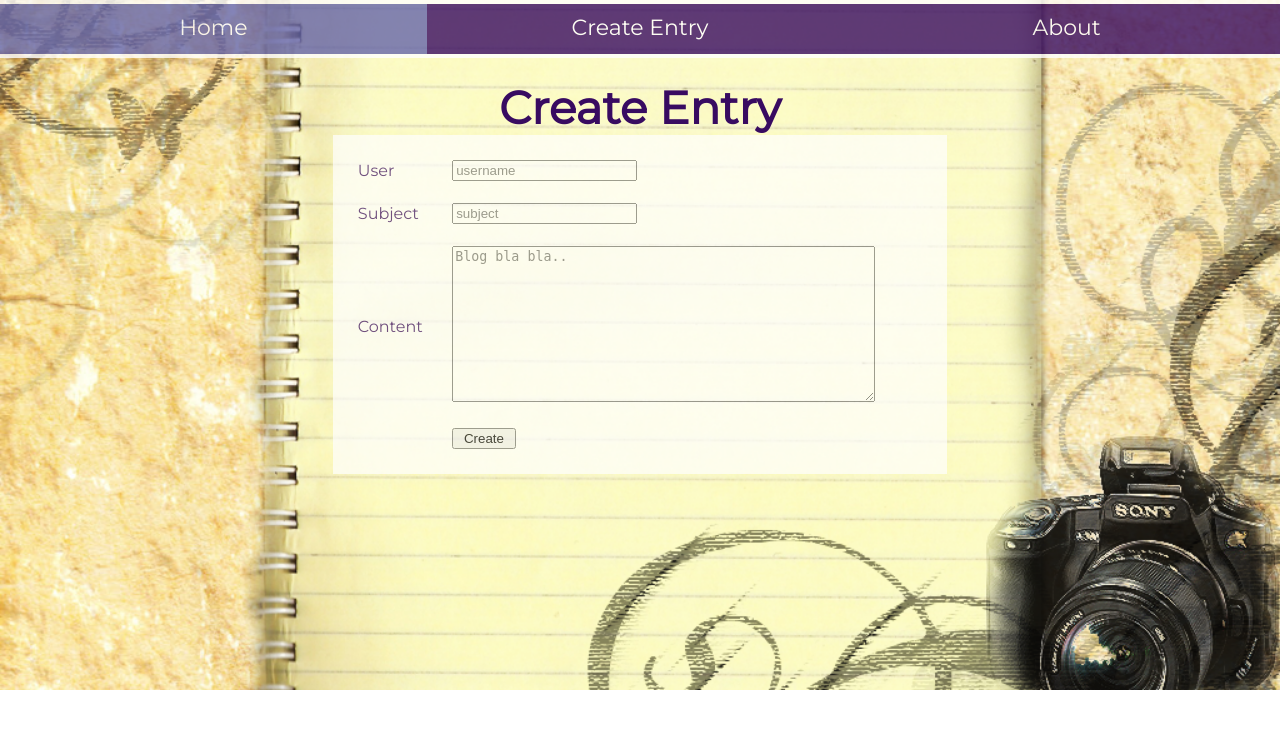
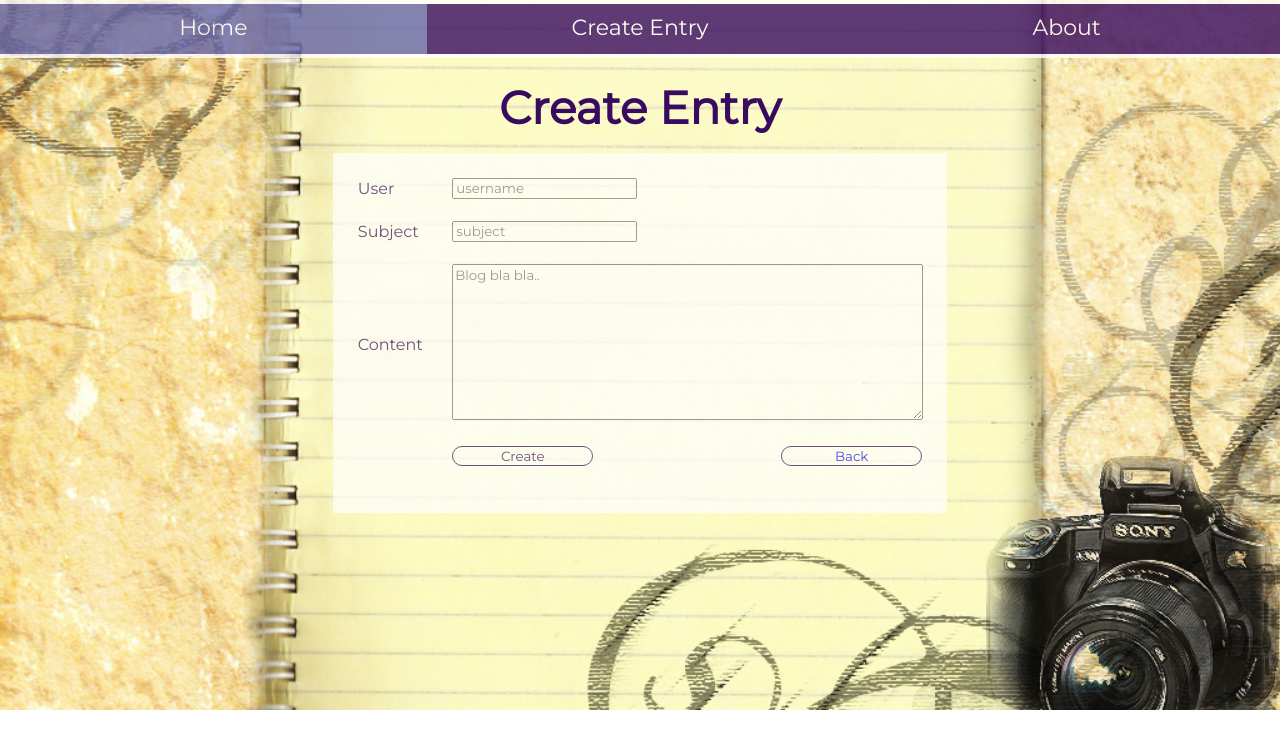
Before and after one commit to schoepfi88/webinfo, a PHP site: page /new.php in a window 1280 px wide. Shown: the top 729 px of the page. Run offline with PHP 8.4, Linux system fonts and the light colour scheme; data that the repository does not hold is empty.

Commit message:
add back button

```diff
--- a/02/css/theme.css
+++ b/02/css/theme.css
@@ -95,15 +95,57 @@ table {
     margin: auto;
 }
 
-# button {
-    height: 30pt;
-    width: 50%;
-    color: black;
+button {
+    width: 30%;
+    color: #380B61;
     background-color: white;
     border-color: white;
     border: 1pt solid;
-    border font-family: Montserrat;
-    -moz-border-radius: 10px;
-    -webkit-border-radius: 10px;
+    font-family: Montserrat;
     border-radius: 10px;
 }
+
+
+#submit {
+    width: 30%;
+    color: #380B61;
+    background-color: white;
+    border-color: white;
+    border: 1pt solid;
+    font-family: Montserrat;
+    border-radius: 10px;
+}
+
+#back {
+	float: right;
+	font-family:  Montserrat;
+}
+
+a {
+	text-decoration: none;
+}
+
+#content {
+	width: 99%;
+}
+
+.feedback {
+	color: black !important;
+	font-size: 12px;
+}
+
+
+*::-webkit-input-placeholder {
+    font-family: Montserrat;
+}
+
+*:-ms-input-placeholder {
+    font-family: Montserrat;
+
+*:-moz-placeholder {
+    font-family:  Montserrat;
+}
+
+*::-moz-placeholder {
+    font-family:  Montserrat;
+}
--- a/02/new.php
+++ b/02/new.php
@@ -20,7 +20,7 @@
 		$sql = "INSERT INTO entry (session_id, reporter, subject, content) VALUES ('$session_id', '$reporter', '$subject', '$content')";
 
 		if ($conn->query($sql) === TRUE) {
-			echo "New entry created successfully";
+			$error = "New entry created successfully";
 
 		} else {
 			echo "Error: " . $sql . "<br>" . $conn->error;
@@ -48,6 +48,7 @@ $conn->close();
         </div>
 
         <h1>Create Entry</h1>
+        <br>
         <div id="entry">
             <form id="form1" action="" method="post">
                 <table id="formtable">
@@ -72,17 +73,16 @@ $conn->close();
                     <tr>
                         <td></td>
                         <td>
-                            <input name="submit" type="submit" value=" Create ">
+                            <input id="submit" name="submit" type="submit" value=" Create ">
+                            <button id="back"><a href="/">Back</a></button>
+
                         </td>
                     </tr>
-
-
-
+                    <tr>
+								<td></td>
+								<td><div class="feedback"><?php echo $error; ?></div></td>
+                    </tr>
                 </table>
-                <!--
-
-<span><?php echo $error; ?></span>
--->
             </form>
 
         </div>
--- a/02/script/control.js
+++ /dev/null
@@ -1,19 +0,0 @@
-function bal() {
-	window.location.href = "http://localhost/bal.php";
-}
-
-function chri() {
-	window.location.href = "http://localhost/chri.php";
-}
-
-function backOverview() {
-	window.location.href = "http://localhost/";
-}
-
-function fanbal() {
-	alert("You are now a fan from Balthazar");
-}
-
-function fanchr() {
-	alert("You are now a fan from Christoph");
-}
```
